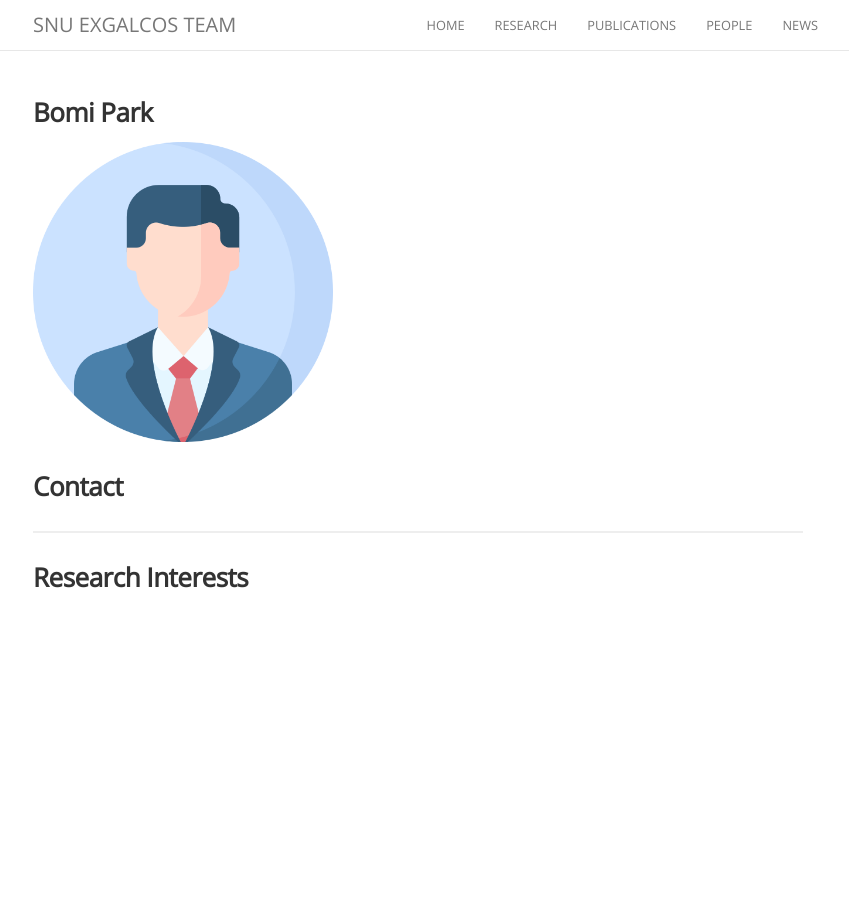
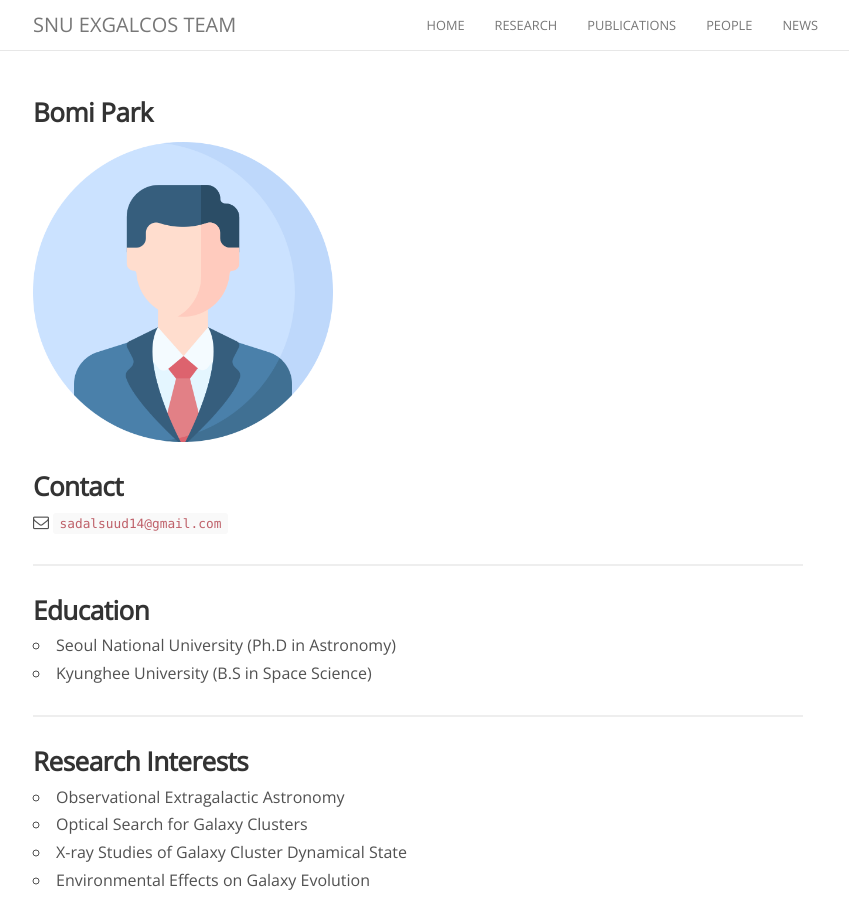
Before and after one commit to exgalcos/exgalcos.github.io, a Jekyll site: the page built from _people/bomi_park.md, in a window 1280 px wide. Shown: the whole page, without its empty margins (222-1071 px from the left). Built offline with Jekyll 4.4.1, drawn with Linux system fonts in a browser that asks for light colours; nearby versions of some CDN libraries; comment, search, counter and statistics services are not loaded.

Commit message:
Update bomi_park.md

```diff
--- a/_people/bomi_park.md
+++ b/_people/bomi_park.md
@@ -10,7 +10,21 @@ joined: 2026
 
 ### Contact
 
+<i class="fa fa-envelope-o"></i>  `sadalsuud14@gmail.com`<br>
+
+<hr>
+
+
+### Education
+
+* Seoul National University (Ph.D in Astronomy)
+* Kyunghee University (B.S in Space Science)
 
 <hr>
 
 ### Research Interests
+
+* Observational Extragalactic Astronomy
+* Optical Search for Galaxy Clusters
+* X-ray Studies of Galaxy Cluster Dynamical State
+* Environmental Effects on Galaxy Evolution
```
